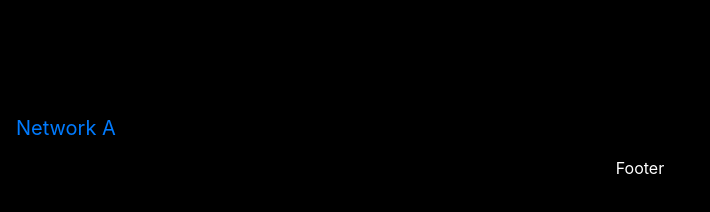
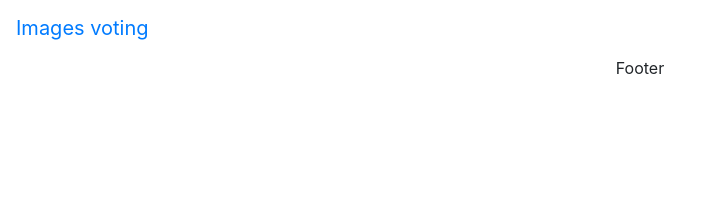
Before and after one commit to softdevelop/Test-angular1, a website: page index.html in a window 1280 px wide. Shown: the whole page, without its empty margins (0-710 px from the left). Drawn offline with nearby package versions, Linux system fonts and the light colour scheme; files that its build step writes are made by us from their sources.

Commit message:
Update index.html & css & controller

```diff
--- a/index.html
+++ b/index.html
@@ -4,7 +4,7 @@
     <title></title>
     <meta charset="UTF-8">
 	<meta name="viewport" content="width=device-width, initial-scale=1, shrink-to-fit=no">
-    <link rel="stylesheet" href="stylesheets/styles.css" charset="utf-8">
+    <link rel="stylesheet" href="stylesheets/style.css" charset="utf-8">
     <!-- Angular must be included in the head so that the templates work properly -->
     <script src="scripts/lib/angular.min.js"></script>
     <script src="scripts/lib/ui-bootstrap-tpls-0.10.0.min.js"></script>
@@ -14,7 +14,7 @@
   <body ng-app="myAngularApp" ng-controller="appController">
     <!-- Navigation -->
     <header class="navbar navbar-inverse navbar-fixed-top">
-      <a class="navbar-brand" href="#">Network A</a>
+      <a class="navbar-brand" href="#">Images voting</a>
     </header>
 
     <!-- Pictures -->
--- a/scripts/controllers.js
+++ b/scripts/controllers.js
@@ -1,4 +1,4 @@
 // Define controller and the objects need to reference.
 myAngularApp.controller('appController', function ($scope) {
 
-}
+});
--- a/stylesheets/scss/_mystyles.scss
+++ b/stylesheets/scss/_mystyles.scss
@@ -1,5 +1,3 @@
 body{
-  padding-top:100px;
-  background: $black;
-  color: $white;
+
 }
```
